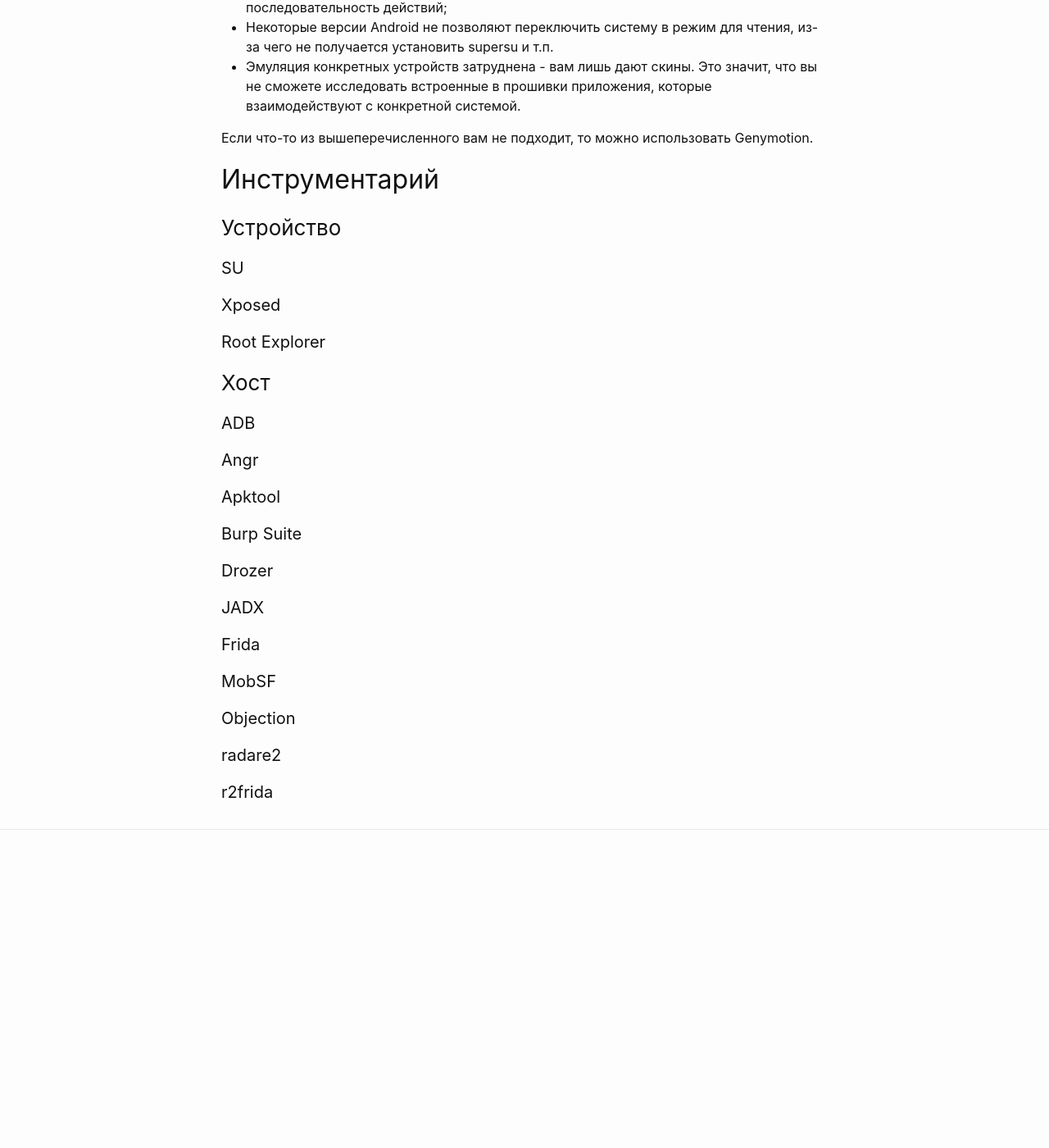
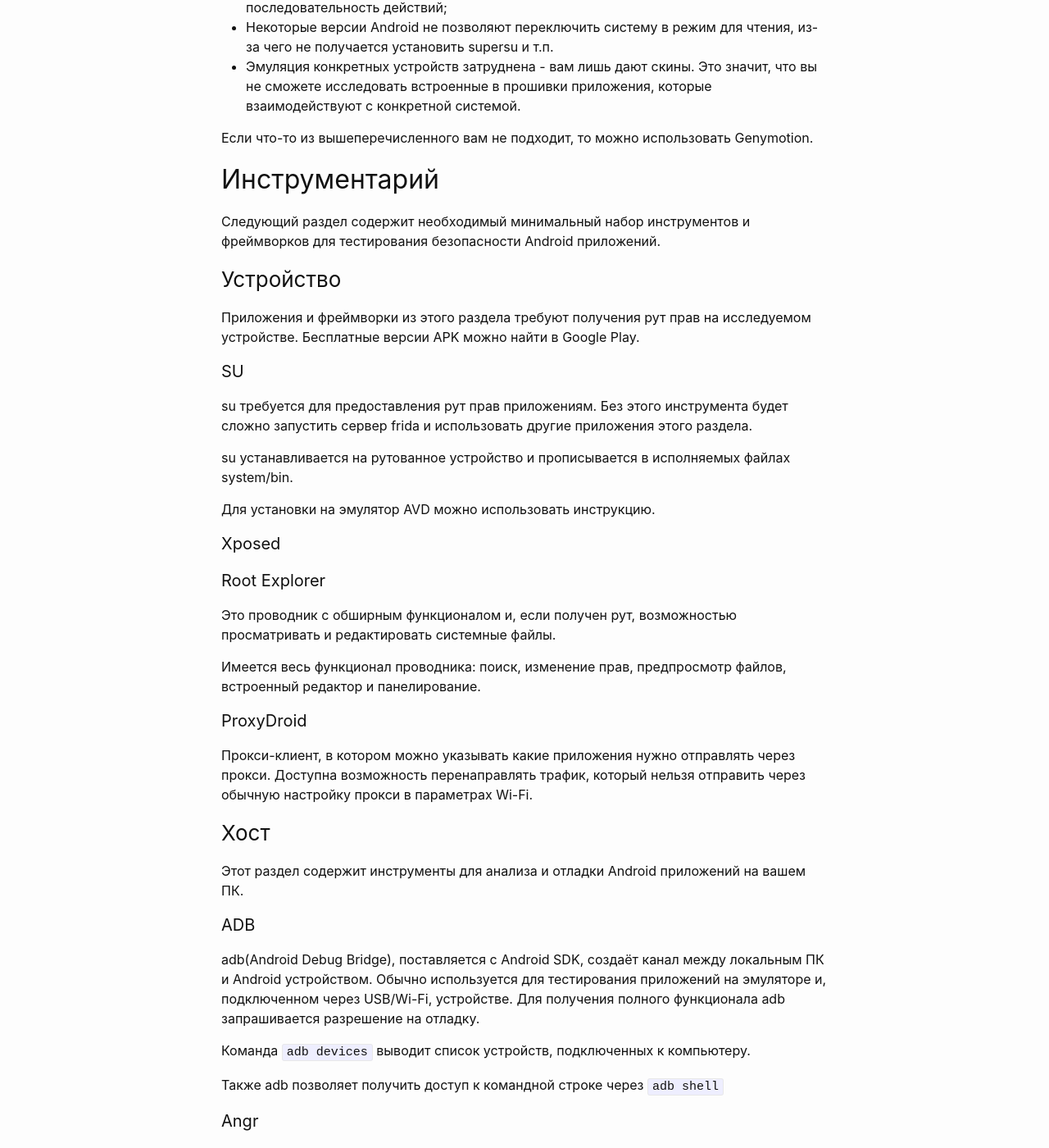
Before and after one commit to JohnJacket/dichmaker.github.io, a Jekyll site: the page built from _pages/android/index.md, in a window 1280 px wide and 1400 px high, scrolled down 1683 px. Shown: the whole window at 82% size. Built offline with Jekyll 4.4.1, drawn with Linux system fonts in a browser that asks for light colours; before the commit the page ends 2755 px from its top, so only the background shows below that.

Commit message:
Update Android tools section

```diff
--- a/_pages/android/index.md
+++ b/_pages/android/index.md
@@ -57,17 +57,43 @@ Android Studio уже поставляется с эмулятором Android V
 
 ## Инструментарий
 
+Следующий раздел содержит необходимый минимальный набор инструментов и фреймворков для тестирования безопасности Android приложений.
+
 ### Устройство
 
+Приложения и фреймворки из этого раздела требуют получения рут прав на исследуемом устройстве. Бесплатные версии APK можно найти в Google Play.
+
 #### SU
+
+su требуется для предоставления рут прав приложениям. Без этого инструмента будет сложно запустить сервер frida и использовать другие приложения этого раздела.
+
+su устанавливается на рутованное устройство и прописывается в исполняемых файлах system/bin.
+
+Для установки на эмулятор AVD можно использовать инструкцию.
 
 #### Xposed
 
 #### Root Explorer
 
+Это проводник с обширным функционалом и, если получен рут, возможностью просматривать и редактировать системные файлы.
+
+Имеется весь функционал проводника: поиск, изменение прав, предпросмотр файлов, встроенный редактор и панелирование.
+
+#### ProxyDroid
+
+Прокси-клиент, в котором можно указывать какие приложения нужно отправлять через прокси. Доступна возможность перенаправлять трафик, который нельзя отправить через обычную настройку прокси в параметрах Wi-Fi.
+
 ### Хост
 
+Этот раздел содержит инструменты для анализа и отладки Android приложений на вашем ПК.
+
 #### ADB
+
+adb(Android Debug Bridge), поставляется с Android SDK, создаёт канал между локальным ПК и Android устройством. Обычно используется для тестирования приложений на эмуляторе и, подключенном через USB/Wi-Fi, устройстве. Для получения полного функционала adb запрашивается разрешение на отладку.
+
+Команда `adb devices` выводит список устройств, подключенных к компьютеру.
+
+Также adb позволяет получить доступ к командной строке через `adb shell`
 
 #### Angr
 
```
